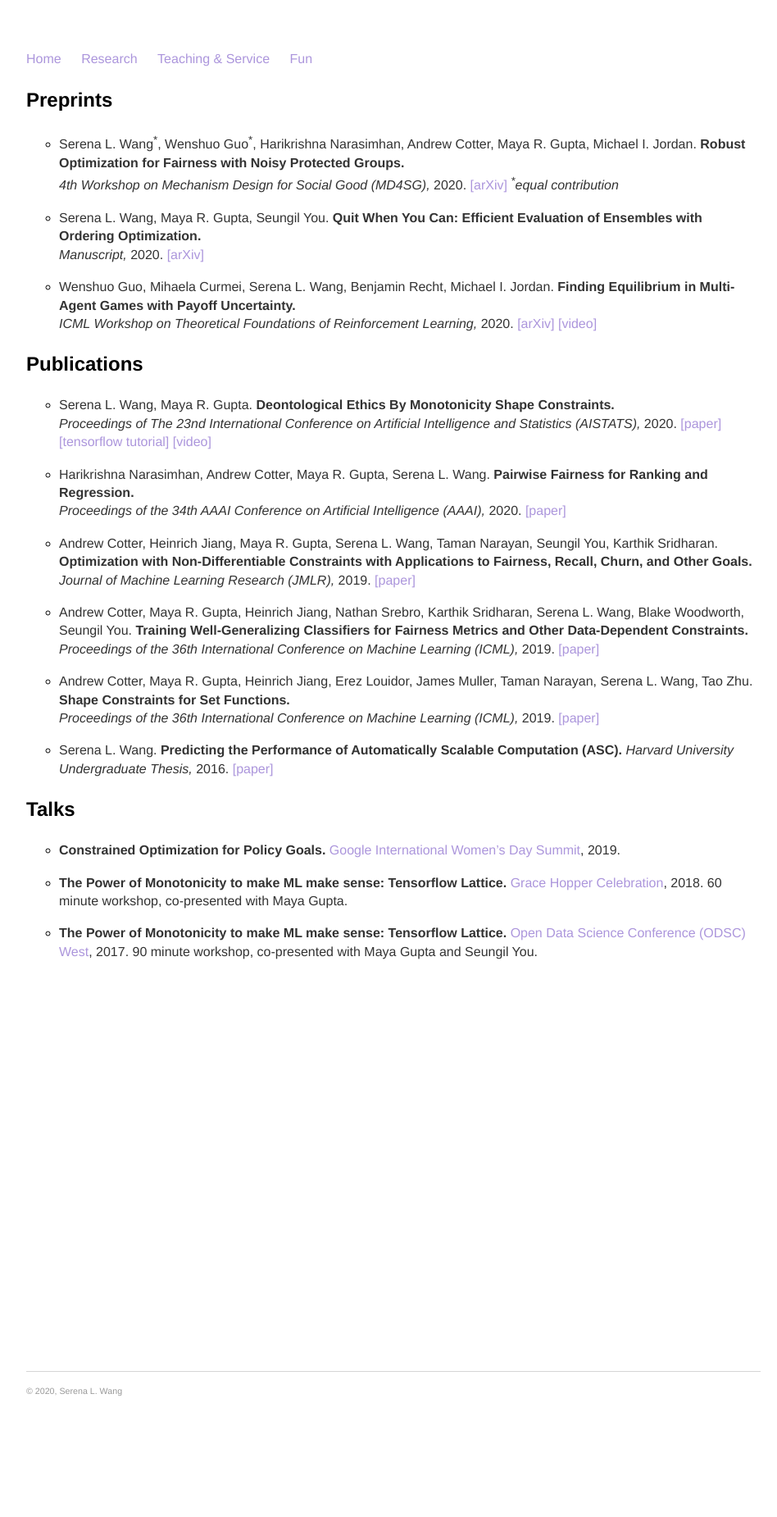
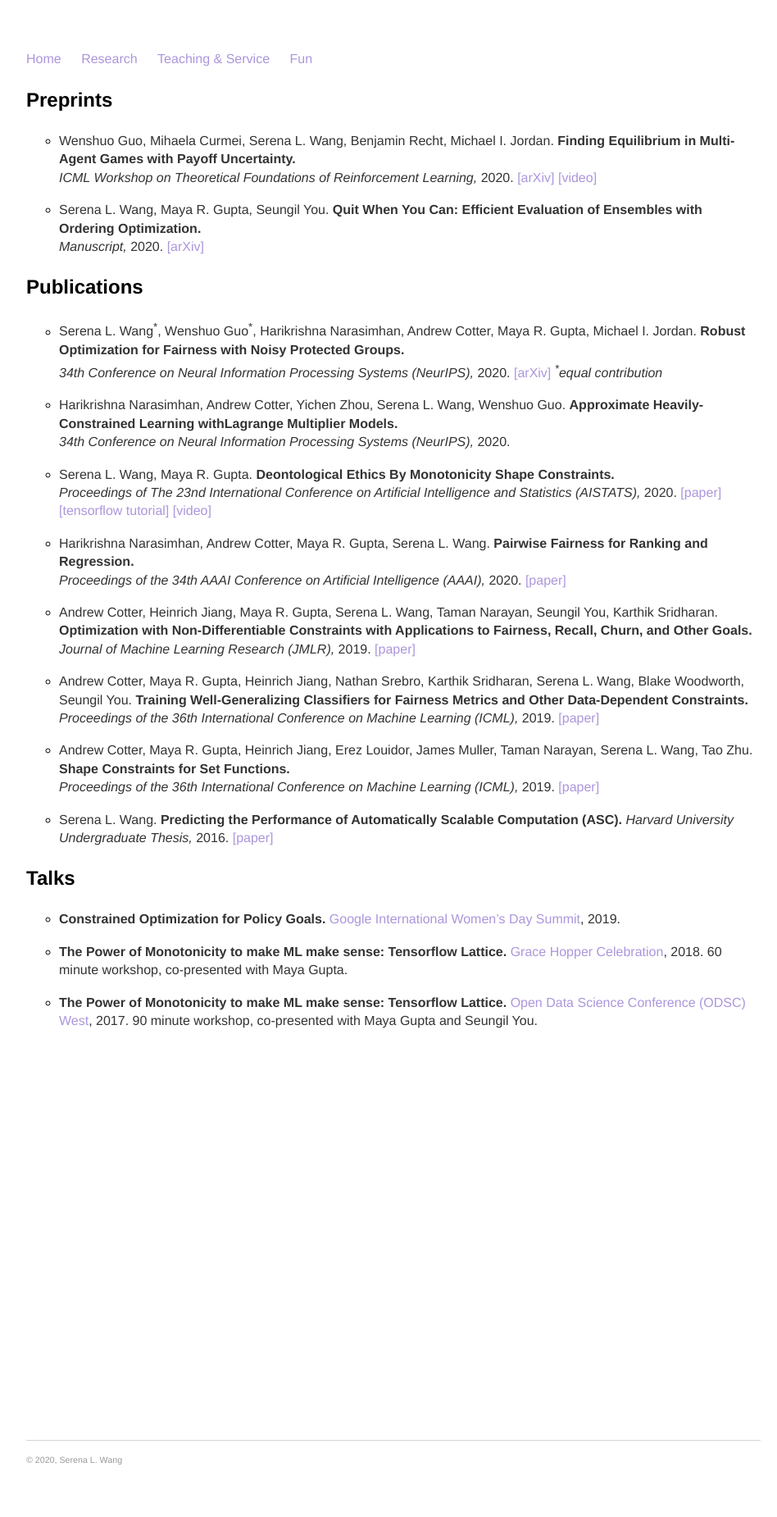
Before and after one commit to serenalwang/serenalwang.github.io, a Jekyll site: the page built from research.md, in a window 1280 px wide. Shown: the whole page at 82% size, without its empty margins (160-1108 px from the left). Built offline with Jekyll 4.4.1, drawn with Linux system fonts in a browser that asks for light colours; before the commit the page ends 1766 px from its top, so only the background shows below that.

Commit message:
added neurips publications.

```diff
--- a/research.md
+++ b/research.md
@@ -4,21 +4,23 @@ title: Research
 ---
 
 ### Preprints
-* Serena L. Wang<sup>\*</sup>, Wenshuo Guo<sup>\*</sup>, Harikrishna Narasimhan, Andrew Cotter, Maya R. Gupta, Michael I. Jordan.
-**Robust Optimization for Fairness with Noisy Protected Groups.**
-*4th Workshop on Mechanism Design for Social Good (MD4SG),* 2020. [[arXiv]](https://arxiv.org/abs/2002.09343)
-*<sup>\*</sup>equal contribution*
+* Wenshuo Guo, Mihaela Curmei, Serena L. Wang, Benjamin Recht, Michael I. Jordan.
+**Finding Equilibrium in Multi-Agent Games with Payoff Uncertainty.**
+*ICML Workshop on Theoretical Foundations of Reinforcement Learning,* 2020. [[arXiv]](https://arxiv.org/abs/2007.05647) [[video]](https://www.youtube.com/watch?v=Gyen7CMiRHo&feature=youtu.be)
 
 * Serena L. Wang, Maya R. Gupta, Seungil You.
 **Quit When You Can: Efficient Evaluation of Ensembles with Ordering Optimization.**
 *Manuscript,* 2020. [[arXiv]](https://arxiv.org/abs/1806.11202)
 
-* Wenshuo Guo, Mihaela Curmei, Serena L. Wang, Benjamin Recht, Michael I. Jordan.
-**Finding Equilibrium in Multi-Agent Games with Payoff Uncertainty.**
-*ICML Workshop on Theoretical Foundations of Reinforcement Learning,* 2020. [[arXiv]](https://arxiv.org/abs/2007.05647) [[video]](https://www.youtube.com/watch?v=Gyen7CMiRHo&feature=youtu.be)
+### Publications
+* Serena L. Wang<sup>\*</sup>, Wenshuo Guo<sup>\*</sup>, Harikrishna Narasimhan, Andrew Cotter, Maya R. Gupta, Michael I. Jordan.
+**Robust Optimization for Fairness with Noisy Protected Groups.**
+*34th Conference on Neural Information Processing Systems (NeurIPS),* 2020. [[arXiv]](https://arxiv.org/abs/2002.09343)
+*<sup>\*</sup>equal contribution*
 
-
-### Publications
+* Harikrishna Narasimhan, Andrew Cotter, Yichen Zhou, Serena L. Wang, Wenshuo Guo.
+**Approximate Heavily-Constrained Learning withLagrange Multiplier Models.**
+*34th Conference on Neural Information Processing Systems (NeurIPS),* 2020.
 
 * Serena L. Wang, Maya R. Gupta.
 **Deontological Ethics By Monotonicity Shape Constraints.**
```
